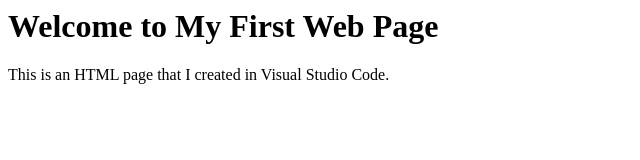
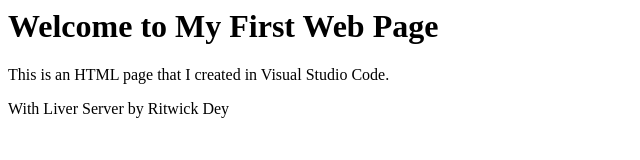
Before and after one commit to sevilla-larry/web-html-css, a plain HTML site: page C01/first-test.html in a window 1280 px wide. Shown: the whole page, without its empty margins (0-640 px from the left). Drawn offline with Linux system fonts and the light colour scheme.

Commit message:
update 1st test file

```diff
--- a/C01/first-test.html
+++ b/C01/first-test.html
@@ -5,5 +5,6 @@
 	<body>
 		<h1>Welcome to My First Web Page</h1>
 		<p>This is an HTML page that I created in Visual Studio Code.</p>
+		<p>With Liver Server by Ritwick Dey</p>
 	</body>
 </html>
```
